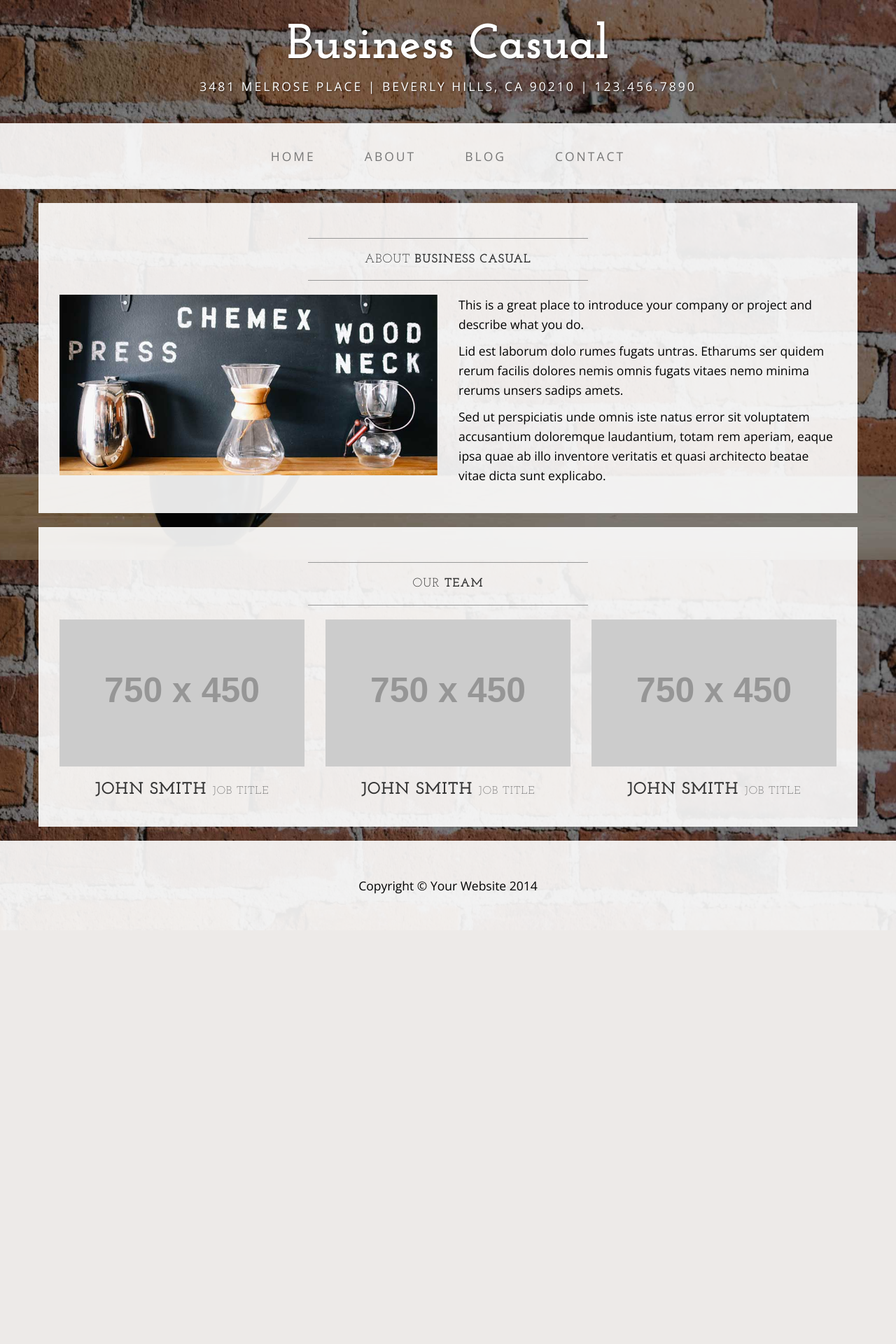
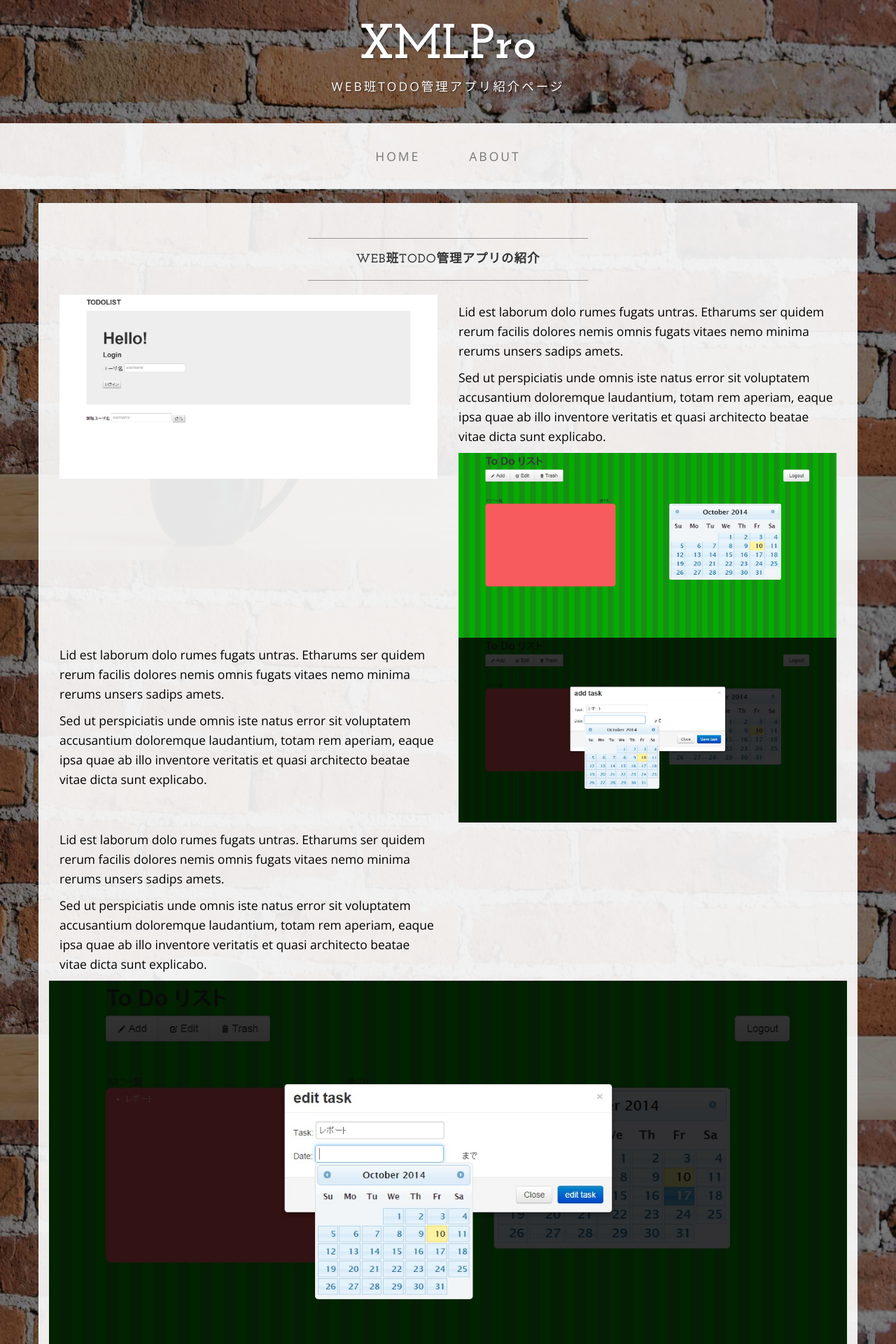
Before and after one commit to XMLPro/Webgroup, a PHP site: page /business-casual/about.html in a window 1280 px wide. Shown: the top 1920 px of the page at 70% size. Before the commit the page ends 1277 px from the top, so only its background shows below. Run offline with PHP 8.4, Linux system fonts and the light colour scheme; grey boxes labelled with a size stand in for pictures from a placeholder-image service; some libraries are stand-ins or nearby versions.

Commit message:
introduction2

```diff
--- a/business-casual/about.html
+++ b/business-casual/about.html
@@ -9,7 +9,7 @@
     <meta name="description" content="">
     <meta name="author" content="">
 
-    <title>About - Business Casual - Start Bootstrap Theme</title>
+    <title>XMLProWeb班Todo管理アプリ紹介ページ-ABOUT</title>
 
     <!-- Bootstrap Core CSS -->
     <link href="css/bootstrap.min.css" rel="stylesheet">
@@ -32,8 +32,8 @@
 
 <body>
 
-    <div class="brand">Business Casual</div>
-    <div class="address-bar">3481 Melrose Place | Beverly Hills, CA 90210 | 123.456.7890</div>
+    <div class="brand">XMLPro</div>
+    <div class="address-bar">Web班Todo管理アプリ紹介ページ</div>
 
     <!-- Navigation -->
     <nav class="navbar navbar-default" role="navigation">
@@ -58,12 +58,6 @@
                     <li>
                         <a href="about.html">About</a>
                     </li>
-                    <li>
-                        <a href="blog.html">Blog</a>
-                    </li>
-                    <li>
-                        <a href="contact.html">Contact</a>
-                    </li>
                 </ul>
             </div>
             <!-- /.navbar-collapse -->
@@ -77,50 +71,70 @@
             <div class="box">
                 <div class="col-lg-12">
                     <hr>
-                    <h2 class="intro-text text-center">About
-                        <strong>business casual</strong>
+                    <h2 class="intro-text text-center"><strong>Web班Todo管理アプリの紹介</strong>
                     </h2>
                     <hr>
                 </div>
                 <div class="col-md-6">
-                    <img class="img-responsive img-border-left" src="img/slide-2.jpg" alt="">
+                    <img class="img-responsive img-border-left" src="img/Todologin.jpg" alt="">
                 </div>
-                <div class="col-md-6">
-                    <p>This is a great place to introduce your company or project and describe what you do.</p>
-                    <p>Lid est laborum dolo rumes fugats untras. Etharums ser quidem rerum facilis dolores nemis omnis fugats vitaes nemo minima rerums unsers sadips amets.</p>
-                    <p>Sed ut perspiciatis unde omnis iste natus error sit voluptatem accusantium doloremque laudantium, totam rem aperiam, eaque ipsa quae ab illo inventore veritatis et quasi architecto beatae vitae dicta sunt explicabo.</p>
-                </div>
+                	<div class="col-md-6">
+                    	<p></p>
+                    	<p>Lid est laborum dolo rumes fugats untras. Etharums ser quidem rerum facilis dolores nemis omnis fugats vitaes nemo minima rerums unsers sadips amets.</p>
+                    	<p>Sed ut perspiciatis unde omnis iste natus error sit voluptatem accusantium doloremque laudantium, totam rem aperiam, eaque ipsa quae ab illo inventore veritatis et quasi architecto beatae vitae dicta sunt explicabo.</p>
+                	</div>
+                		<div class="col-md-6">
+                    <img class="img-responsive img-border-left" src="img/Todoindex.jpg" alt="">
+                		</div>
+                		<div class="col-md-6">
+                    	<p></p>
+                    	<p>Lid est laborum dolo rumes fugats untras. Etharums ser quidem rerum facilis dolores nemis omnis fugats vitaes nemo minima rerums unsers sadips amets.</p>
+                    	<p>Sed ut perspiciatis unde omnis iste natus error sit voluptatem accusantium doloremque laudantium, totam rem aperiam, eaque ipsa quae ab illo inventore veritatis et quasi architecto beatae vitae dicta sunt explicabo.</p>
+                		</div>
+                			<div class="col-md-6">
+                    <img class="img-responsive img-border-left" src="img/Todoaddtask.jpg" alt="">
+                			</div>
+                			<div class="col-md-6">
+                    		<p></p>
+                    		<p>Lid est laborum dolo rumes fugats untras. Etharums ser quidem rerum facilis dolores nemis omnis fugats vitaes nemo minima rerums unsers sadips amets.</p>
+                    		<p>Sed ut perspiciatis unde omnis iste natus error sit voluptatem accusantium doloremque laudantium, totam rem aperiam, eaque ipsa quae ab illo inventore veritatis et quasi architecto beatae vitae dicta sunt explicabo.</p>
+                			</div>
+                				<img class="img-responsive img-border-left" src="img/Todoedittask.jpg" alt="">
+                				</div>
+                				<div class="col-md-6">
+                    			<p></p>
+                    			<p>Lid est laborum dolo rumes fugats untras. Etharums ser quidem rerum facilis dolores nemis omnis fugats vitaes nemo minima rerums unsers sadips amets.</p>
+                    			<p>Sed ut perspiciatis unde omnis iste natus error sit voluptatem accusantium doloremque laudantium, totam rem aperiam, eaque ipsa quae ab illo inventore veritatis et quasi architecto beatae vitae dicta sunt explicabo.</p>
+                				</div>
+                					<div class="col-md-6">
+                    				<p></p>
+                    				<p>Lid est laborum dolo rumes fugats untras. Etharums ser quidem rerum facilis dolores nemis omnis fugats vitaes nemo minima rerums unsers sadips amets.</p>
+                    				<p>Sed ut perspiciatis unde omnis iste natus error sit voluptatem accusantium doloremque laudantium, totam rem aperiam, eaque ipsa quae ab illo inventore veritatis et quasi architecto beatae vitae dicta sunt explicabo.</p>
+                					</div>
+                					<img class="img-responsive img-border-left" src="img/Todoedittask.jpg" alt="">
+                					</div>
+                					<div class="col-md-6">
+                    				<p></p>
+                    				<p>Lid est laborum dolo rumes fugats untras. Etharums ser quidem rerum facilis dolores nemis omnis fugats vitaes nemo minima rerums unsers sadips amets.</p>
+                    				<p>Sed ut perspiciatis unde omnis iste natus error sit voluptatem accusantium doloremque laudantium, totam rem aperiam, eaque ipsa quae ab illo inventore veritatis et quasi architecto beatae vitae dicta sunt explicabo.</p>
+                					</div>
                 <div class="clearfix"></div>
             </div>
         </div>
-
-        <div class="row">
-            <div class="box">
-                <div class="col-lg-12">
-                    <hr>
-                    <h2 class="intro-text text-center">Our
-                        <strong>Team</strong>
-                    </h2>
-                    <hr>
-                </div>
-                <div class="col-sm-4 text-center">
+<!--                <div class="col-sm-4 text-center">
                     <img class="img-responsive" src="http://placehold.it/750x450" alt="">
                     <h3>John Smith
                         <small>Job Title</small>
                     </h3>
                 </div>
-                <div class="col-sm-4 text-center">
+                -->
+<!--                <div class="col-sm-4 text-center">
                     <img class="img-responsive" src="http://placehold.it/750x450" alt="">
                     <h3>John Smith
                         <small>Job Title</small>
                     </h3>
                 </div>
-                <div class="col-sm-4 text-center">
-                    <img class="img-responsive" src="http://placehold.it/750x450" alt="">
-                    <h3>John Smith
-                        <small>Job Title</small>
-                    </h3>
-                </div>
+                -->
                 <div class="clearfix"></div>
             </div>
         </div>
@@ -128,7 +142,7 @@
     </div>
     <!-- /.container -->
 
-    <footer>
+    <!--<footer>
         <div class="container">
             <div class="row">
                 <div class="col-lg-12 text-center">
@@ -137,7 +151,7 @@
             </div>
         </div>
     </footer>
-
+	-->
     <!-- jQuery Version 1.11.0 -->
     <script src="js/jquery-1.11.0.js"></script>
 
--- a/business-casual/css/business-casual.css
+++ b/business-casual/css/business-casual.css
@@ -19,7 +19,6 @@ h3,
 h4,
 h5,
 h6 {
-    text-transform: uppercase;
     font-family: "Josefin Slab","Helvetica Neue",Helvetica,Arial,sans-serif;
     font-weight: 700;
     letter-spacing: 1px;
--- a/login.php
+++ b/login.php
@@ -18,7 +18,7 @@
 		<?php session_start(); ?>
 		<p><div id="form">
 			<form action="sansho.php" method="post">
-				<strong>ユーザ名</strong> <input type="text" placeholder="username" name="username1" value="<?php if(isset($_COOKIE["visited"])) echo $_COOKIE["visited"] ; ?>">
+				<strong>ユーザ名</strong> <input type="text" placeholder="username" name="username1" value="<?php if(isset($_COOKIE['visited'])) echo $_COOKIE['visited'] ; ?>">
 				 <?php if(isset($_SESSION['tyu1'])): ?>
 					<p><?php echo $_SESSION['tyu1']; ?></p>
 					<?php $_SESSION['tyu1'] = NULL; ?>
```
Also changed, not shown: business-casual/index.html (+26 -51 lines), business-casual/img/IMG_1817.JPG (added), business-casual/img/Todoaddtask.jpg (added), business-casual/img/Todoedittask.jpg (added), business-casual/img/Todoindex.jpg (added), business-casual/img/Todologin.jpg (added), business-casual/img/Todotrashtask.jpg (added).
